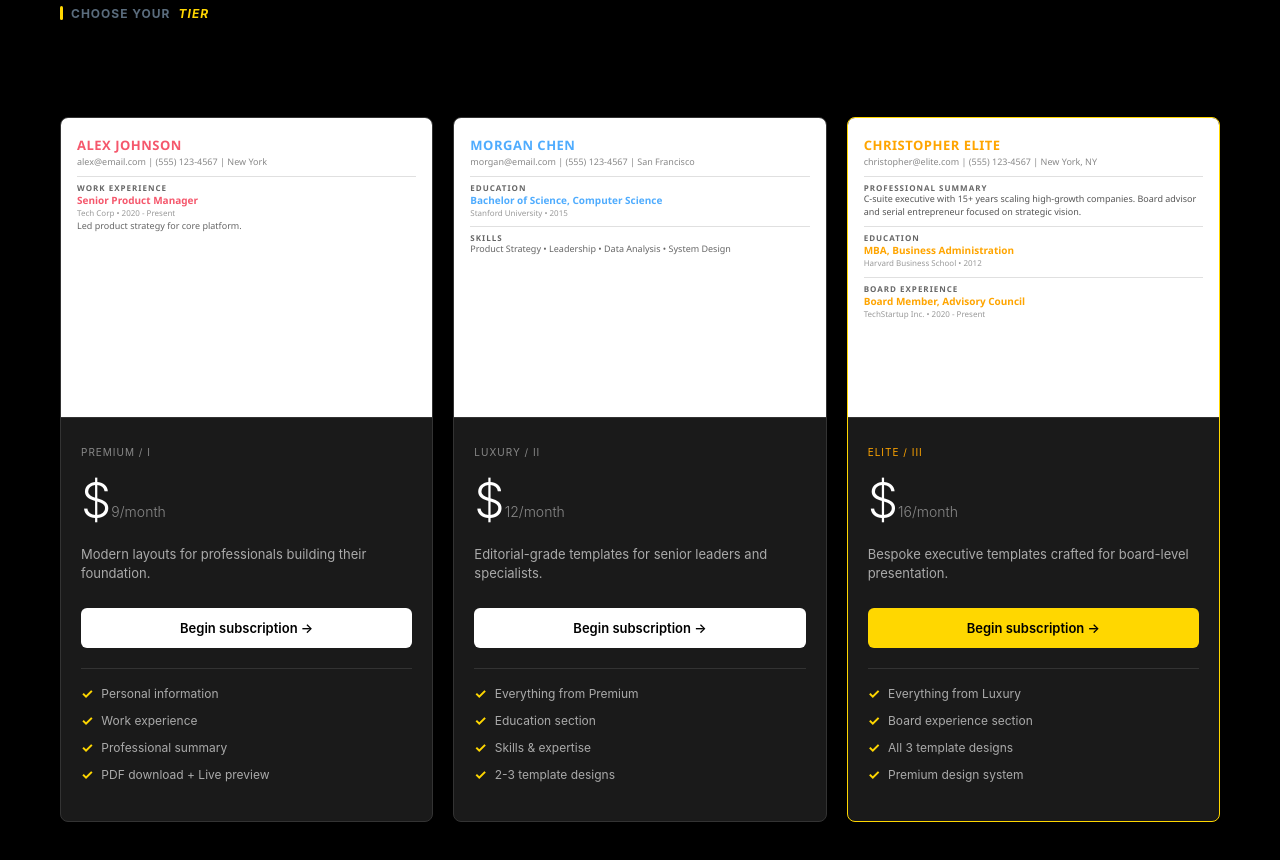
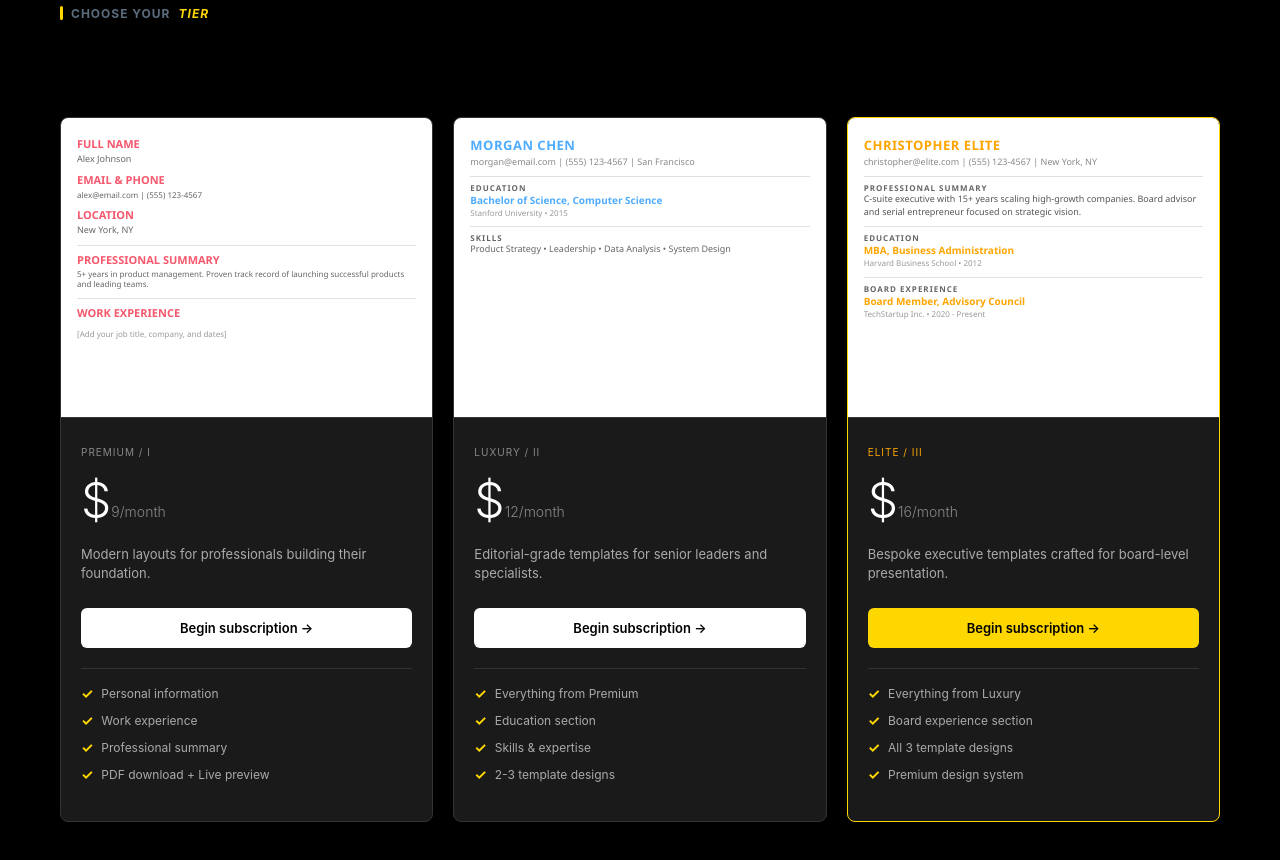
Before and after one commit to ninjasaminak/resume-builder-live, a plain HTML site: page index.html in a window 1280 px wide. Shown: the part 840-1700 px from the top of the page. Drawn offline with Linux system fonts and the light colour scheme; no server answers.

Commit message:
Update index.html

```diff
--- a/index.html
+++ b/index.html
@@ -213,12 +213,20 @@
             <!-- Premium -->
             <div class="pricing-card">
                 <div class="card-preview premium">
-                    <div class="card-resume-header" style="color: #f5576c;">ALEX JOHNSON</div>
-                    <div class="resume-subtext">alex@email.com | (555) 123-4567 | New York</div>
-                    <div class="resume-section">WORK EXPERIENCE</div>
-                    <div style="font-weight: 600; font-size: 10px; color: #f5576c;">Senior Product Manager</div>
-                    <div style="font-size: 8px; color: #999;">Tech Corp • 2020 - Present</div>
-                    <div style="font-size: 9px; color: #666; margin-top: 2px;">Led product strategy for core platform.</div>
+                    <div style="font-weight: 700; font-size: 11px; color: #f5576c; margin-bottom: 2px;">FULL NAME</div>
+                    <div style="font-size: 9px; color: #666; margin-bottom: 6px;">Alex Johnson</div>
+
+                    <div style="font-weight: 700; font-size: 11px; color: #f5576c; margin-bottom: 2px;">EMAIL & PHONE</div>
+                    <div style="font-size: 8px; color: #666; margin-bottom: 6px;">alex@email.com | (555) 123-4567</div>
+
+                    <div style="font-weight: 700; font-size: 11px; color: #f5576c; margin-bottom: 2px;">LOCATION</div>
+                    <div style="font-size: 9px; color: #666; margin-bottom: 8px;">New York, NY</div>
+
+                    <div style="font-weight: 700; font-size: 11px; color: #f5576c; margin-bottom: 2px; border-top: 1px solid #e0e0e0; padding-top: 6px;">PROFESSIONAL SUMMARY</div>
+                    <div style="font-size: 8px; color: #666; margin-bottom: 8px; line-height: 1.3;">5+ years in product management. Proven track record of launching successful products and leading teams.</div>
+
+                    <div style="font-weight: 700; font-size: 11px; color: #f5576c; margin-bottom: 8px; border-top: 1px solid #e0e0e0; padding-top: 6px;">WORK EXPERIENCE</div>
+                    <div style="font-size: 8px; color: #999;">[Add your job title, company, and dates]</div>
                 </div>
                 <div class="card-content">
                     <div class="card-tier">PREMIUM / I</div>
@@ -915,6 +923,11 @@ document.querySelectorAll('.color-btn').forEach(btn => {
         btn.classList.add('active');
         currentColor = btn.dataset.color;
         resumeHeaderAccent.style.borderColor = currentColor;
+
+        // Update all section titles to match selected color
+        document.querySelectorAll('.resume-section-title').forEach(el => {
+            el.style.color = currentColor;
+        });
     });
 });
 
```
